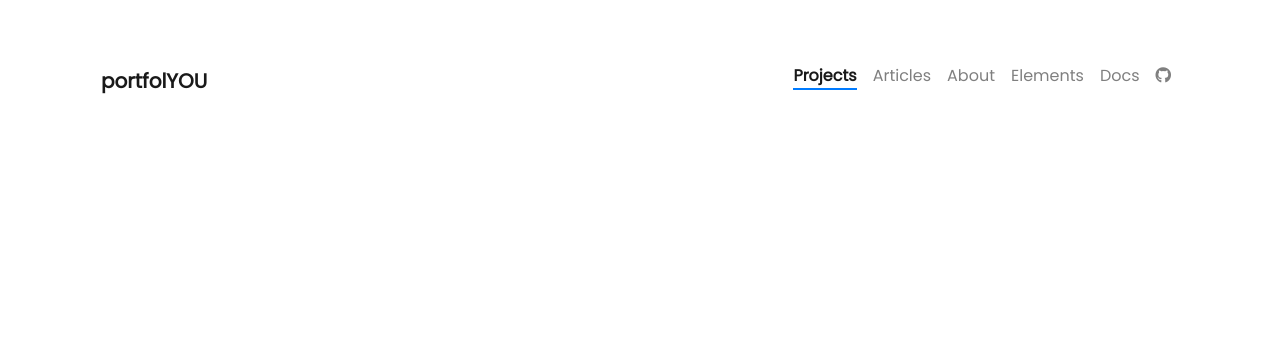
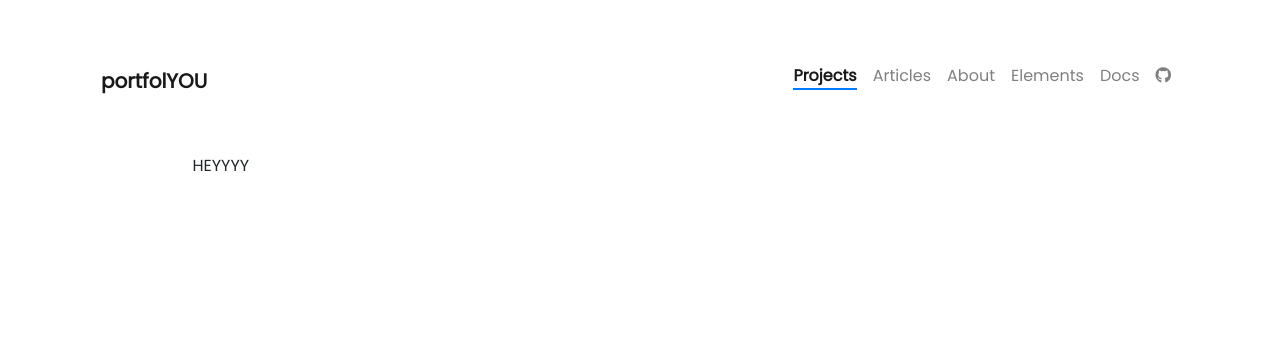
Before and after one commit to JonjonR13/Jonathan-Rodgers, a Jekyll site: the page built from _projects/(1) PlaceHolder Project.md, in a window 1280 px wide. Shown: the top 349 px of the page. Built offline with Jekyll 4.4.1, drawn with Linux system fonts in a browser that asks for light colours; nearby versions of some CDN libraries.

Commit message:
Update (1) PlaceHolder Project.md

```diff
--- a/_projects/(1) PlaceHolder Project.md
+++ b/_projects/(1) PlaceHolder Project.md
@@ -3,5 +3,8 @@ name: PlaceHolder Project
 tools: [nothing, important]
 image: https://www.sketchappsources.com/resources/source-image/project-neon-groove-music-ui.png
 description: Lorem ipsum dolor sit amet, consectetur adipiscing elit, sed do eiusmod tempor incididunt ut labore et dolore magna aliqua.
-external_url: https://www.google.com
+external_url: https://jonjonr13.github.io/portfolYOU/projects/
 ---
+
+
+HEYYYY
```
